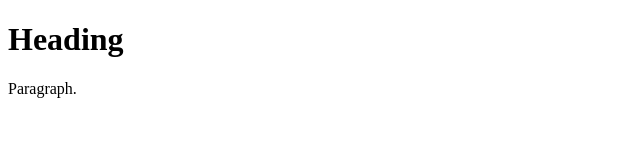
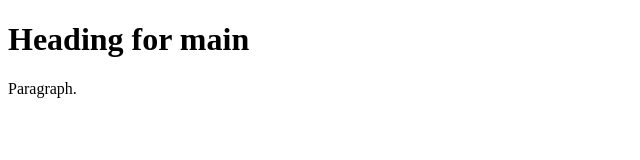
Before and after one commit to alexredko0004/alextest3, a plain HTML site: page index.html in a window 1280 px wide. Shown: the whole page, without its empty margins (0-640 px from the left). Drawn offline with Linux system fonts and the light colour scheme.

Commit message:
changed header in html

```diff
--- a/index.html
+++ b/index.html
@@ -2,7 +2,7 @@
 <html>
 <body>
 
-<h1>Heading</h1>
+<h1>Heading for main</h1>
 
 <p>Paragraph.</p>
 
```
